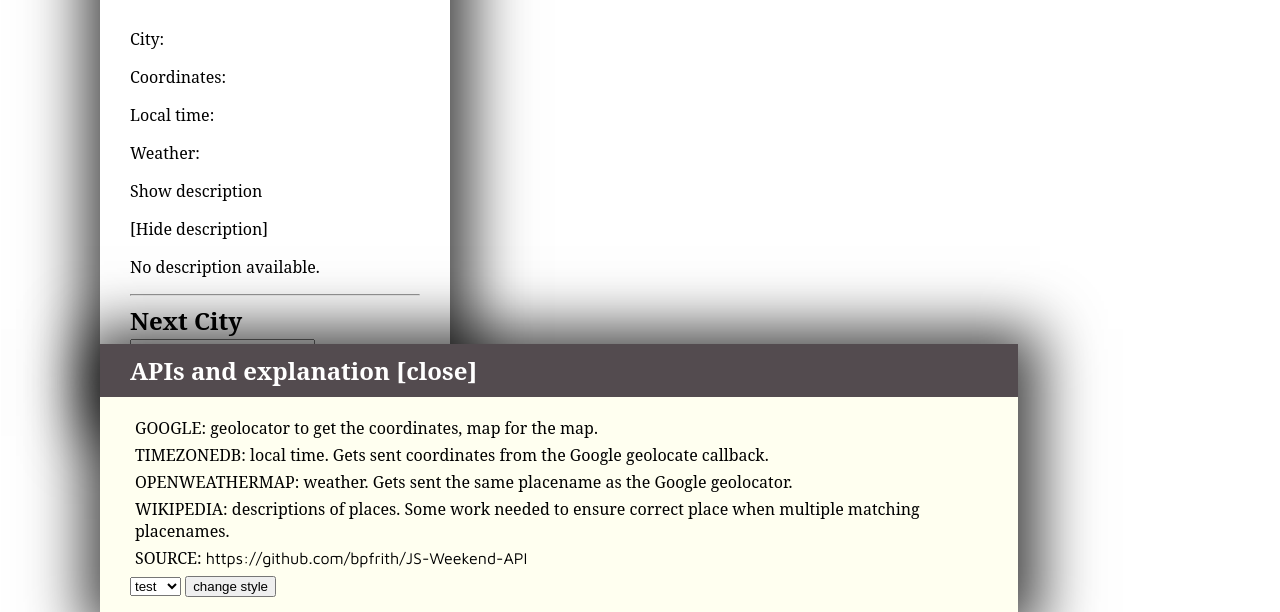
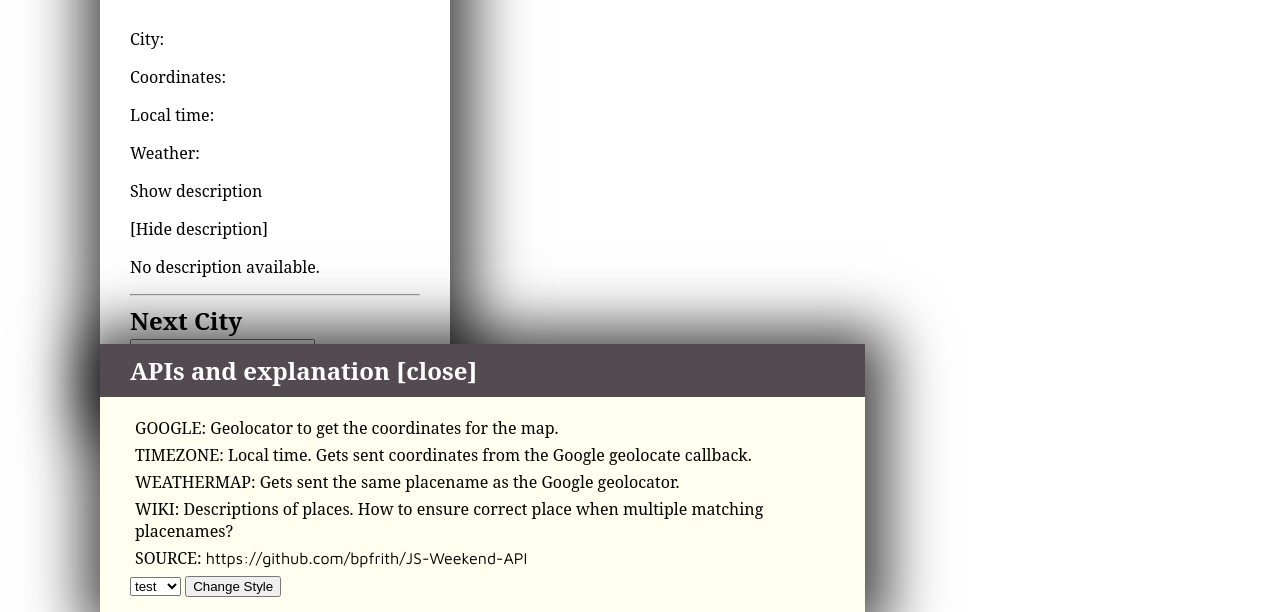
Before and after one commit to bpfrith/JS-Weekend-API, a website: page index.html in a window 1280 px wide. Shown: the part 188-800 px from the top of the page. Drawn offline with Linux system fonts and the light colour scheme; some packages are replaced by stand-ins of ours.

Commit message:
modifications to index.html

```diff
--- a/index.html
+++ b/index.html
@@ -54,16 +54,16 @@
     </div>
     <div id="notes">
       <p>
-        GOOGLE: geolocator to get the coordinates, map for the map.
+        GOOGLE: Geolocator to get the coordinates for the map.
       </p>
       <p>
-        TIMEZONEDB: local time. Gets sent coordinates from the Google geolocate callback.
+        TIMEZONE: Local time. Gets sent coordinates from the Google geolocate callback.
       </p>
       <p>
-        OPENWEATHERMAP: weather. Gets sent the same placename as the Google geolocator.
+        WEATHERMAP: Gets sent the same placename as the Google geolocator.
       </p>
       <p>
-        WIKIPEDIA: descriptions of places. Some work needed to ensure correct place when multiple matching placenames.
+        WIKI: Descriptions of places. How to ensure correct place when multiple matching placenames?
       </p>
       <p>
         SOURCE: <a style="color: black;" href="https://github.com/bpfrith/JS-Weekend-API" target="_blank">https://github.com/bpfrith/JS-Weekend-API</a>
@@ -72,7 +72,7 @@
       <option value="test">test</option>
       <option value="main">main</option>
       </select>
-      <button id="change-style">change style</button>
+      <button id="change-style">Change Style</button>
     </div>
   </div>
 
```
